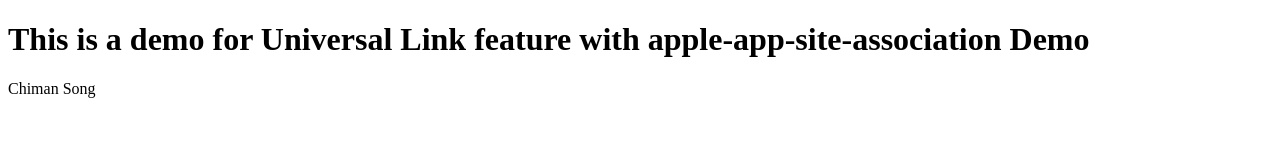
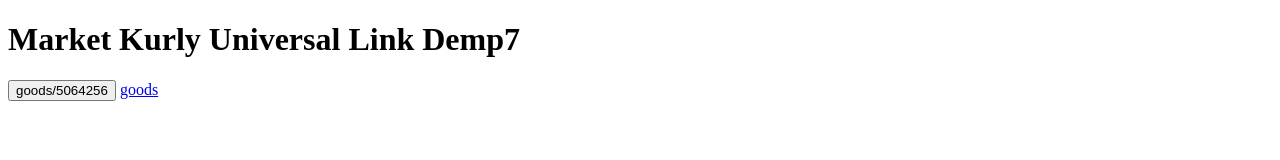
Before and after one commit to chimansong/universal-link-demo, a website: page home.html in a window 1280 px wide. Drawn offline with Linux system fonts and the light colour scheme.

Commit message:
set content-type

```diff
--- a/home.html
+++ b/home.html
@@ -4,7 +4,8 @@
       <title> Univeral linking support </title>
     </head>
   <body>
-    <h1>This is a demo for Universal Link feature with apple-app-site-association Demo</h1>
-    <p>Chiman Song</p>
+    <h1>Market Kurly Universal Link Demp7</h1>
+    <button onclick="window.location.href='https://3fd8-118-129-228-11.ngrok-free.app/goods/5064256'">goods/5064256</button>
+    <a href="https://3fd8-118-129-228-11.ngrok-free.app/goods/5064256">goods</a>
   </body>
 </html>
--- a/index.js
+++ b/index.js
@@ -2,6 +2,7 @@
 var server = express();
 
 server.get('/apple-app-site-association', function(request, response) {
+  response.set('Content-type', 'application/json')
   response.sendFile(__dirname +  '/apple-app-site-association');
 });
 
```
